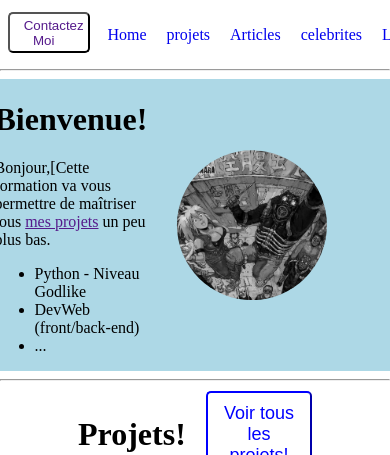
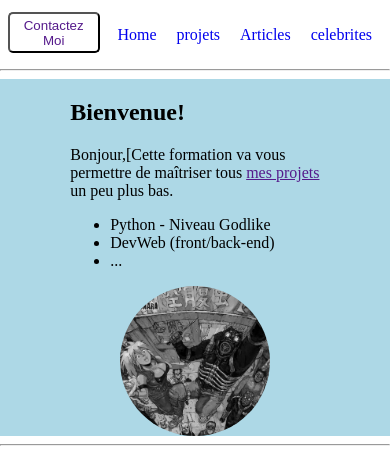
Before and after one commit to louis-chatain/website_python_flask_postgres, a Flask app: page / in a window 390 px wide; the page is wider, and only the part inside the window is pictured. Shown: the top 455 px of that part. Run offline with Flask 3, Linux system fonts and the light colour scheme; data comes from the database, SQL or seed files in the repository.

Commit message:
ajout de css responsive sur les projet

```diff
--- a/static/css/style.css
+++ b/static/css/style.css
@@ -14,6 +14,8 @@ nav div button {
     background-color: white;
     margin: 2%;
     padding: 1%;
+    display: flex;
+    justify-content: center;
 }
 
 nav div div {
@@ -49,15 +51,27 @@ body {
 
 .presentation {
     display: flex;
+    flex-direction: row;
     align-items: center;
-    justify-content: center;
+    justify-content: space-between;
+}
+
+@media screen and (max-width: 550px) {
+    .presentation {
+        flex-direction: column;
     }
 
     .presentation div {
-    flex-direction: column;
+        width: 80%;
+    }
+}
+
+@media screen and (min-width: 550px) {
+    .presentation div {
         width: 50%;
-    align-items: flex-start;
     }
+}
+
 
 .direction-rtl {
     direction: rtl;
@@ -65,12 +79,17 @@ body {
 
 .rounded_img {
     clip-path: circle();
-    margin-right: 10%;
     height: 150px;
 }
 
 section {
-    padding: 0px 20%;
+    padding: 0px 15%;
+}
+
+@media screen and (max-width: 550px) {
+    section {
+        padding: 0px 10%;
+    }
 }
 
 .projets_and_articles_header {
--- a/templates/index.html
+++ b/templates/index.html
@@ -1,12 +1,13 @@
 {% extends "footer_header.html" %}
 {% block main %}
-<div class="bgc presentation">
+<section class="bgc presentation">
     <div>
-        {% if username %}
+        <!-- {% if username %}
         <h1>Bienvenue {{username}}!</h1>
         {% else %}
         <h1>Bienvenue!</h1>
-        {% endif %}
+        {% endif %} -->
+        <h1>Bienvenue!</h1>
         <p>
             Bonjour,[Cette formation va vous permettre de maîtriser tous
             <span><a href="">mes projets</a></span>
@@ -19,9 +20,9 @@
         </ul>
     </div>
     <img class="rounded_img" src="{{ url_for('static', filename='images/DOROHEDORO.png') }}" alt="photo de moi">
-</div>
+</section>
 
-<hr>
+<hr> <!-- ----------------------------------------------------------------------- -->
 
 <section id="projets">
     <div class="projets_and_articles_header">
```
Also changed, not shown: other parts of static/css/style.css (+77 -1 lines). Lines whose indentation alone changed are shown as unchanged.
